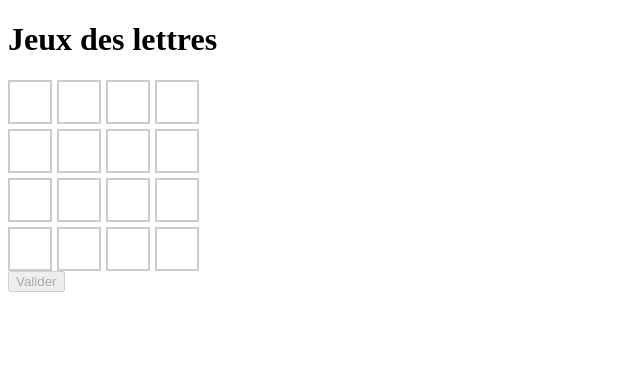
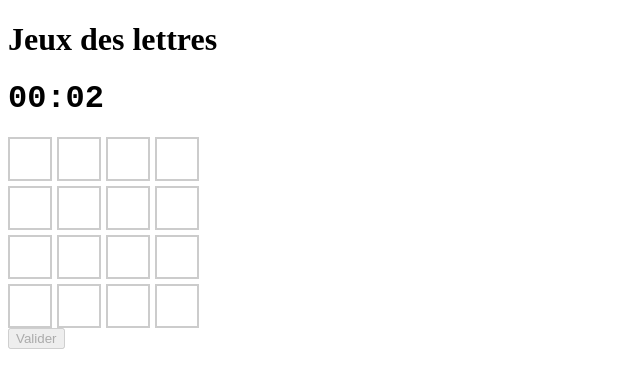
Before and after one commit to monkipot/mental-game, a website built with Vite: page jeux_des_lettres.html in a window 1280 px wide. Both pictures are taken after a click on the button "Simple". Shown: the whole page, without its empty margins (0-640 px from the left). Built offline with nearby package versions, Linux system fonts and the light colour scheme.

Commit message:
feat(jeux-des-lettres): add chronometer

```diff
--- a/jeux_des_lettres.html
+++ b/jeux_des_lettres.html
@@ -25,6 +25,12 @@
         font-weight: bold;
         text-transform: uppercase;
       }
+      #timer {
+        font-size: 32px;
+        font-weight: bold;
+        margin-bottom: 20px;
+        font-family: monospace;
+      }
     </style>
   </head>
   <body>
@@ -32,6 +38,7 @@
       <h1>Jeux des lettres</h1>
       <div id="levels"></div>
       <div id="game" style="display: none;">
+        <div id="timer">00:00</div>
         <div id="grid"></div>
         <button id="submit-btn">Valider</button>
       </div>
--- a/src/jeux_des_lettres.ts
+++ b/src/jeux_des_lettres.ts
@@ -6,6 +6,7 @@ type GameState = {
 }
 
 let gameState: GameState | null = null;
+let startTime: number | null = null;
 
 enum LEVEL {
     EASY = 'Simple',
@@ -58,6 +59,23 @@ const findWord = async (level: LEVEL): Promise<string> => {
         randomIndex = Math.floor(Math.random() * words.length);
 
     return words[randomIndex];
+}
+
+const formatTime = (seconds: number): string => {
+    const mins = Math.floor(seconds / 60),
+        secs = seconds % 60;
+    return `${mins.toString().padStart(2, '0')}:${secs.toString().padStart(2, '0')}`;
+}
+
+const timer = (): void => {
+    startTime = Date.now();
+    const timerElement = document.getElementById('timer')!;
+
+    setInterval(() => {
+        if (startTime === null) return;
+        const time = Math.floor((Date.now() - startTime) / 1000);
+        timerElement.textContent = formatTime(time);
+    }, 1000);
 }
 
 const getCell = (row: number, col: number): HTMLElement | null => {
@@ -222,6 +240,7 @@ const startGame = async (level: LEVEL) => {
     gameContainer.style.display = 'block';
 
     createGrid(word, attempts, revealedCount);
+    timer();
 }
 
 const renderLevels = () => {
```
